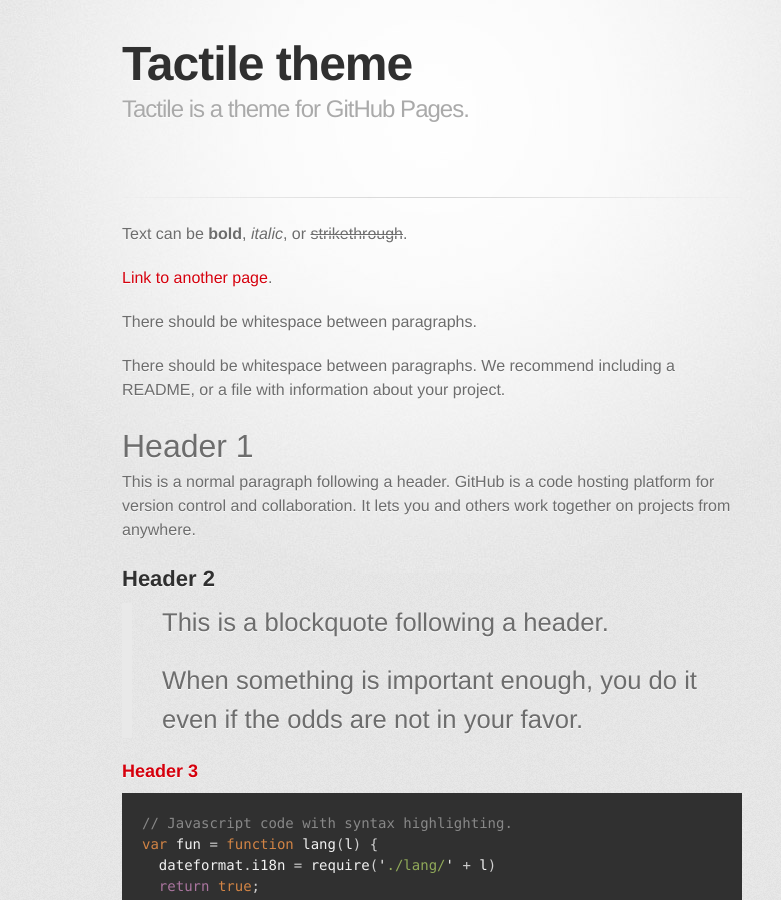
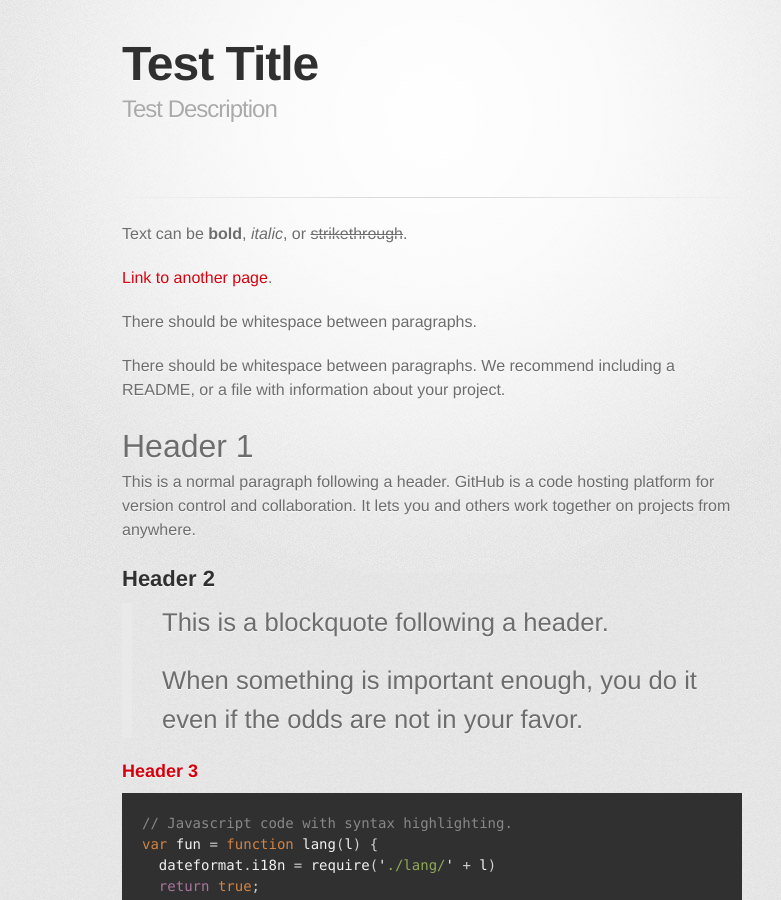
Before and after one commit to xianxuanxu/test, a Jekyll site: the page built from index.md, in a window 1280 px wide and 900 px high. Shown: the whole window, without its empty margins (208-989 px from the left). Built offline with Jekyll 4.4.1, drawn with Linux system fonts in a browser that asks for light colours; some web fonts are replaced; some of the changed text lies outside the part shown.

Commit message:
Update _config.yml

```diff
--- a/_config.yml
+++ b/_config.yml
@@ -1,5 +1,5 @@
-title: Tactile theme
-description: Tactile is a theme for GitHub Pages.
+title: Test Title
+description: Test Description
 show_downloads: false
 google_analytics:
 theme: jekyll-theme-tactile
```
